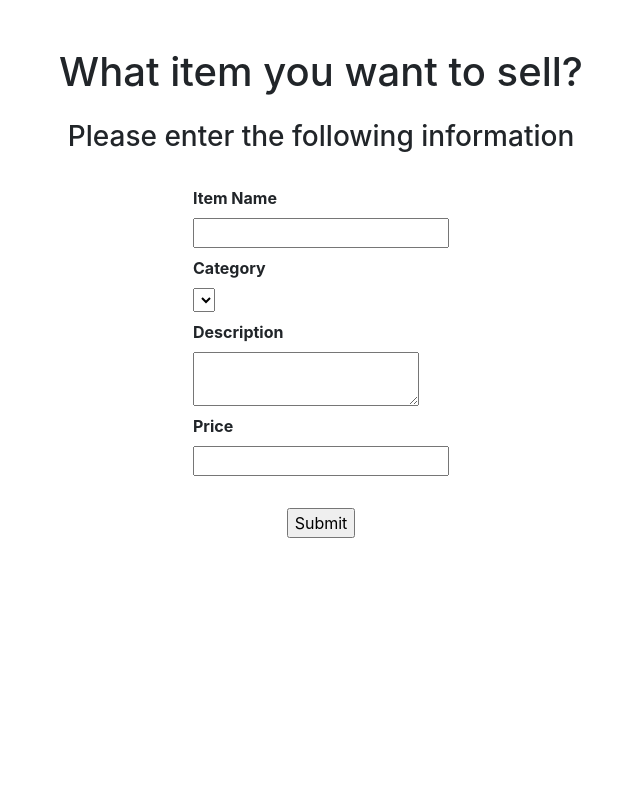
After one commit to ericXin95616/COMS4111_Proj1, a Flask app: template webserver/templates/sell.html in a window 1280 px wide. The commit adds this page. Shown: the whole page, without its empty margins (319-959 px from the left). Run offline with Flask 2, Linux system fonts and the light colour scheme; the template is opened without the code that fills it: values that come from a table or form of the project are taken from there, others are empty; parts of the project's set-up code (start-up, migrations or seed data) failed here and were passed over; some libraries are stand-ins or nearby versions.

Commit message:
Add upload a new item page

```diff
--- a/webserver/forms.py
+++ b/webserver/forms.py
@@ -1,4 +1,4 @@
-from wtforms import Form, BooleanField, StringField, ValidationError, SelectField
+from wtforms import Form, StringField, ValidationError, SelectField, FloatField, TextAreaField
 from wtforms.validators import InputRequired, Length
 from flask import session
 
@@ -33,3 +33,10 @@ class LoginForm(Form):
 class SearchForm(Form):
     category = SelectField(u'', choices=[('All', 'All')])
     text = StringField('', validators=[Length(max=50)])
+
+
+class ProductForm(Form):
+    name = StringField('Item Name', validators=[InputRequired(), Length(max=100)])
+    category = SelectField(u'Category', choices=[])
+    description = TextAreaField('Description', validators=[InputRequired(), Length(max=300)])
+    price = FloatField('Price', validators=[InputRequired()])
--- a/webserver/server.py
+++ b/webserver/server.py
@@ -231,11 +231,68 @@ def orders():
     return render_template("orders.html", **context)
 
 
+def create_product(form):
+    """
+    Create a new product in the database.
+    Need to insert a row in belongs_to table, product_own table,
+    and comment_obj table
+    :param form: ProductForm
+    """
+    name = form.name.data
+    category = form.category.data
+    description = form.description.data
+    price = form.price.data
+    # get product_id
+    product_id = None
+    cursor = g.conn.execute(
+        "SELECT MAX(p.product_id) FROM product_own p"
+    )
+    for result in cursor:
+        product_id = int(result[0]) + 1
+    # get comment_obj_id
+    obj_id = None
+    cursor = g.conn.execute(
+        "SELECT MAX(c.obj_id) FROM comment_obj c"
+    )
+    for result in cursor:
+        obj_id = int(result[0]) + 1
+    # insert into comment_obj
+    g.conn.execute(
+        "INSERT INTO comment_obj VALUES (%s)",
+        obj_id
+    )
+    # insert into a product_own
+    g.conn.execute(
+        "INSERT INTO product_own VALUES (%s, %s, %s, %s, %s, %s)",
+        product_id,
+        name,
+        price,
+        description,
+        g.user.user_id,
+        obj_id
+    )
+    # insert into belongs
+    g.conn.execute(
+        "INSERT INTO belongs_to VALUES (%s, %s)",
+        product_id,
+        category
+    )
+
+
 @app.route('/sell', methods=['GET', 'POST'])
 def upload_product():
-    print("sell")
-    context = dict(user=g.user)
-    return render_template("home.html", **context)
+    productForm = ProductForm(request.form)
+    cursor = g.conn.execute(
+        "SELECT category_id, category_name FROM category"
+    )
+    for result in cursor:
+        productForm.category.choices.append((result["category_id"], result["category_name"]))
+
+    if request.method == 'POST' and productForm.validate():
+        create_product(productForm)
+        return redirect('/home')
+    context = dict(user=g.user, form=productForm)
+    return render_template("sell.html", **context)
 
 
 if __name__ == "__main__":
--- a/webserver/templates/_renderhelpers.html
+++ b/webserver/templates/_renderhelpers.html
@@ -4,7 +4,7 @@
   {% if field.errors %}
     <ul class=errors>
     {% for error in field.errors %}
-      <li>{{ error }}</li>
+      <li class="text-danger">{{ error }}</li>
     {% endfor %}
     </ul>
   {% endif %}
--- /dev/null
+++ b/webserver/templates/sell.html
@@ -0,0 +1,27 @@
+<html>
+  <head>
+    <title>Login Page</title>
+    <meta name="viewport" content="width=device-width, initial-scale=1.0">
+    <link href="static/css/bootstrap.min.css" rel="stylesheet" media="screen">
+  </head>
+  <body>
+    <div class="d-flex flex-column container justify-content-center align-items-center">
+      <h1 class="mt-5">What item you want to sell?</h1>
+      <h3 class="mt-3">Please enter the following information</h3>
+      <br>
+      {% from "_renderhelpers.html" import render_field %}
+      <form id="product" method=post>
+        <dl>
+            {{ render_field(form.name) }}
+            {{ render_field(form.category) }}
+            {{ render_field(form.description) }}
+            {{ render_field(form.price) }}
+        </dl>
+      </form>
+      <p><input type=submit value=Submit form="product">
+      {% if form.error %}
+        <p class="text-danger"><strong>Error:</strong> {{ form.error }}
+      {% endif %}
+    </div>
+  </body>
+</html>
```
